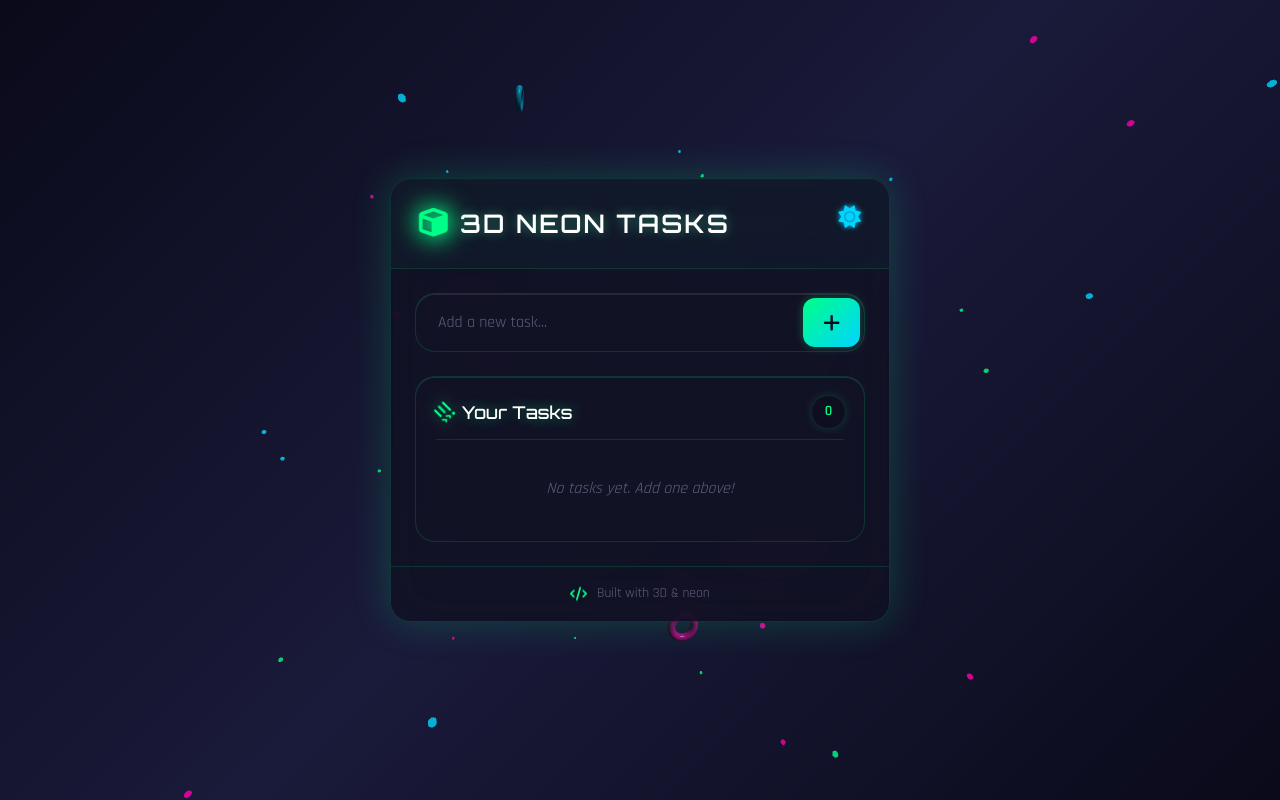
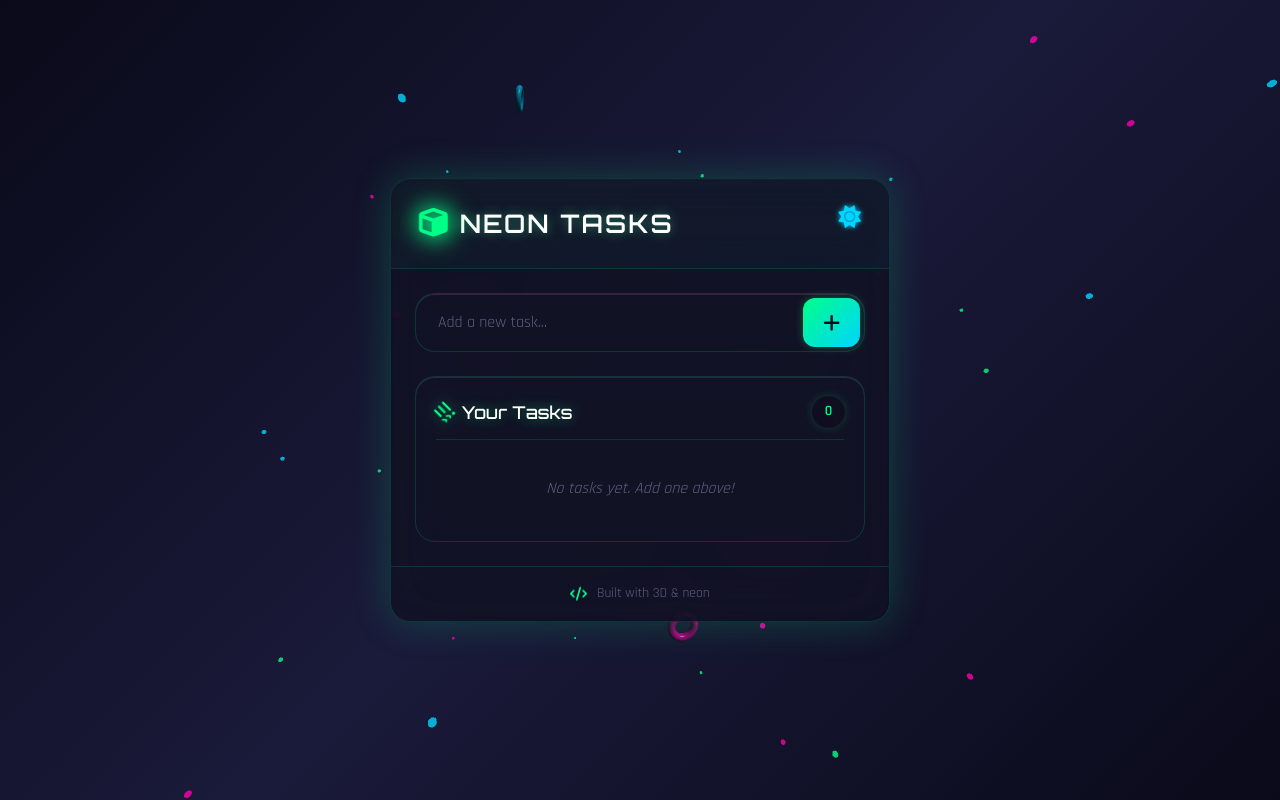
Before and after one commit to spidey889/to-do-list-, a plain HTML site: page index.html in a window 1280 px wide. Drawn offline with nearby package versions, Linux system fonts and the light colour scheme; animation ran at ten frames a second.

Commit message:
🎨 Removed '3D Neon' text from UI title and elements
Co-authored-by: spidey889 <spidey889@users.noreply.github.com>

```diff
--- a/index.html
+++ b/index.html
@@ -4,7 +4,7 @@
   <meta charset="UTF-8" />
   <meta http-equiv="X-UA-Compatible" content="IE=edge" />
   <meta name="viewport" content="width=device-width, initial-scale=1.0" />
-  <title>3D Neon To-Do</title>
+  <title>To-Do</title>
   <link rel="stylesheet" href="style.css" />
   <link rel="preconnect" href="https://fonts.googleapis.com">
   <link rel="preconnect" href="https://fonts.gstatic.com" crossorigin>
@@ -23,7 +23,7 @@
     <header>
       <div class="logo">
         <i class="fas fa-cube"></i>
-        <h1>3D NEON TASKS</h1>
+        <h1>NEON TASKS</h1>
       </div>
       <div class="theme-toggle">
         <i class="fas fa-moon" id="theme-icon"></i>
```
